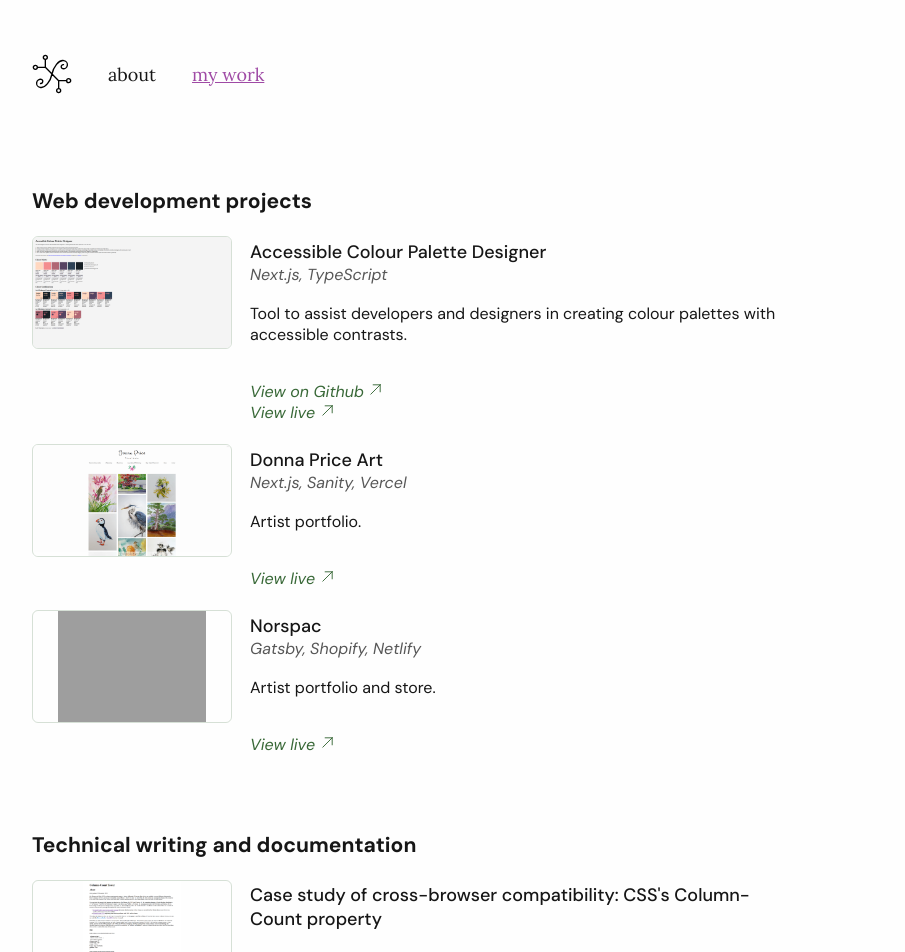
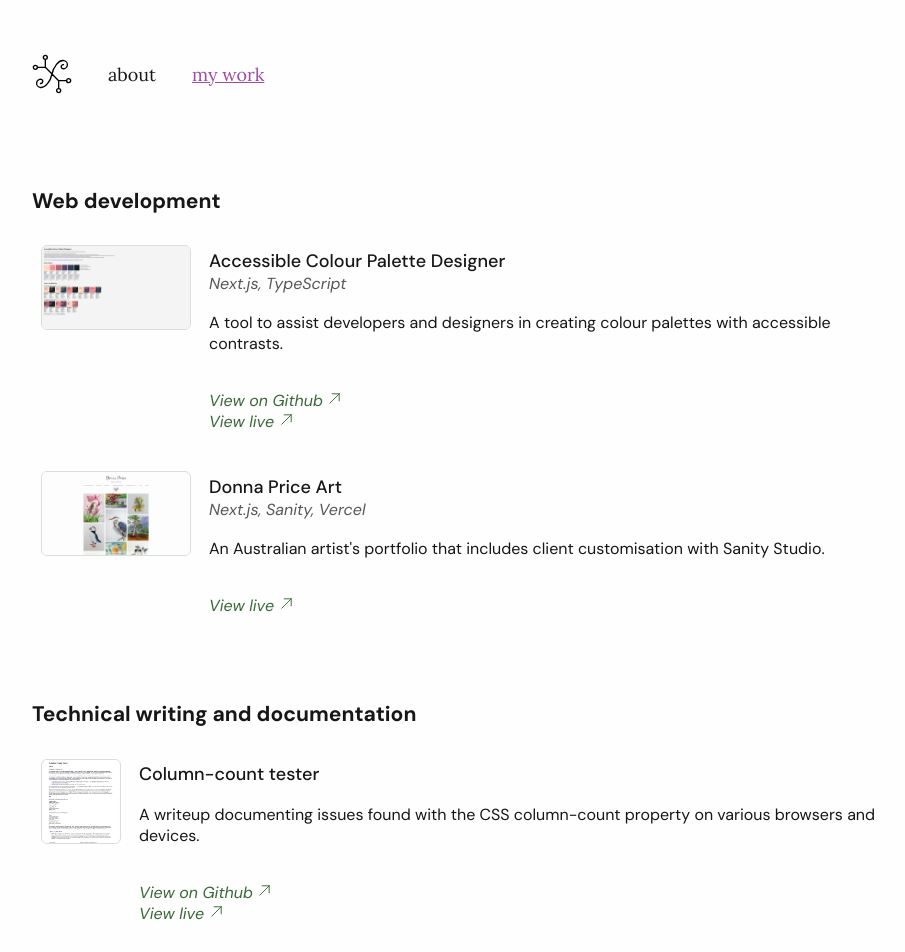
Before and after one commit to emoore29/My-Portfolio, a Next.js app: page / in a window 1280 px wide. Shown: the top 952 px of the page, without its empty margins (158-1063 px from the left). Built offline with nearby package versions, Linux system fonts and the light colour scheme; grey boxes are pictures that could not be loaded; a web font is replaced by a local one.

Commit message:
update my work

```diff
--- a/pages/index.js
+++ b/pages/index.js
@@ -14,7 +14,7 @@ export default function Home() {
       tech: "Next.js, TypeScript",
       alt: "Screenshot of acpd.",
       description:
-        "Tool to assist developers and designers in creating colour palettes with accessible contrasts.",
+        "A tool to assist developers and designers in creating colour palettes with accessible contrasts.",
       src: "acpd.png",
     },
     {
@@ -24,20 +24,21 @@ export default function Home() {
       title: "Donna Price Art",
       tech: "Next.js, Sanity, Vercel",
       alt: "Screenshot of art portfolio website.",
-      description: "Artist portfolio.",
+      description:
+        "An Australian artist's portfolio that includes client customisation with Sanity Studio.",
       src: "dpa.png",
     },
 
-    {
-      id: "norspac",
-      github: null,
-      live: "https://norspac.com/",
-      title: "Norspac",
-      tech: "Gatsby, Shopify, Netlify",
-      alt: "Screenshot of art portfolio website.",
-      description: "Artist portfolio and store.",
-      src: "norspac.png",
-    },
+    // {
+    //   id: "norspac",
+    //   github: null,
+    //   live: "https://norspac.com/",
+    //   title: "Norspac",
+    //   tech: "Gatsby, Shopify, Netlify",
+    //   alt: "Screenshot of art portfolio website.",
+    //   description: "Artist portfolio and store.",
+    //   src: "norspac.png",
+    // },
   ];
 
   const docsLinks = [
@@ -45,8 +46,7 @@ export default function Home() {
       id: "columncounttester",
       github: "https://github.com/emoore29/Column-Count-Tester",
       live: "https://emoore29.github.io/Column-Count-Tester/",
-      title:
-        "Case study of cross-browser compatibility: CSS's Column-Count property",
+      title: "Column-count tester",
       tech: null,
       alt: "Screenshot of column-count tester page.",
       description:
@@ -61,24 +61,25 @@ export default function Home() {
       tech: null,
       alt: "Screenshot of report.",
       description:
-        "An after action review to support team development after a community incident.",
+        "An after action review written to support team development after a community incident.",
       src: "aar-screenshot.png",
     },
     {
       id: "adguardhome",
       github: null,
       live: null,
-      title: "Instructions for setting up AdGuard Home on a Raspberry Pi",
+      title: "AdGuard Home | Raspberry Pi",
       tech: null,
       alt: "Screenshot of documentation.",
-      description: "",
+      description:
+        "Instructions for setting up AdGuard Home on a Raspberry Pi.",
       src: "rasbpi-screenshot.png",
     },
   ];
 
   return (
     <Layout>
-      <h3>Web development projects</h3>
+      <h3>Web development</h3>
       <section className={styles.portfolioContainer}>
         <ul className={styles.portfolioItems}>
           {projectLinks.map((project) => (
@@ -139,7 +140,7 @@ export default function Home() {
               className={styles.projectContainer}
               key={`${project.name} + ${project.id}`}
             >
-              <div className={styles.portfolioImageWrapper}>
+              <div className={styles.docsImageWrapper}>
                 <Image
                   fill
                   style={{ objectFit: "contain" }}
--- a/styles/Home.module.css
+++ b/styles/Home.module.css
@@ -57,17 +57,31 @@
   display: flex;
   flex-direction: column;
   width: 100%;
+  padding: 0.5rem;
+  border-radius: 0.5rem;
+  /* background-color: #faf3fa98; */
 }
 
 .portfolioImageWrapper {
   position: relative;
-  min-width: 200px;
-  max-width: 200px;
-  height: 113px;
+  min-width: 150px;
+  max-width: 150px;
+  height: 85px;
   overflow: hidden;
   border: 1px solid rgba(var(--green), 0.2);
   border-radius: 6px;
   margin: 0 auto 1rem;
+}
+
+.docsImageWrapper {
+  position: relative;
+  min-width: 80px;
+  max-width: 80px;
+  height: 85px;
+  overflow: hidden;
+  border: 1px solid rgba(var(--green), 0.2);
+  border-radius: 6px;
+  margin: 0;
 }
 
 .projectDescription {
@@ -102,6 +116,7 @@
 
 .projectInfo {
   display: flex;
+  flex-grow: 1;
   flex-direction: column;
   width: 100%;
   padding: 0.2rem 0;
```
